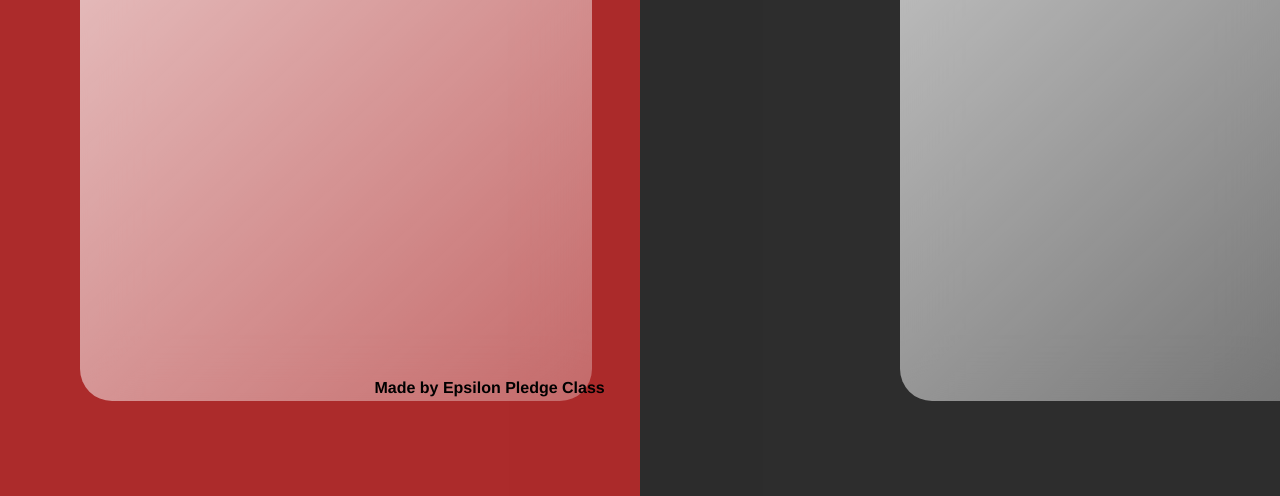
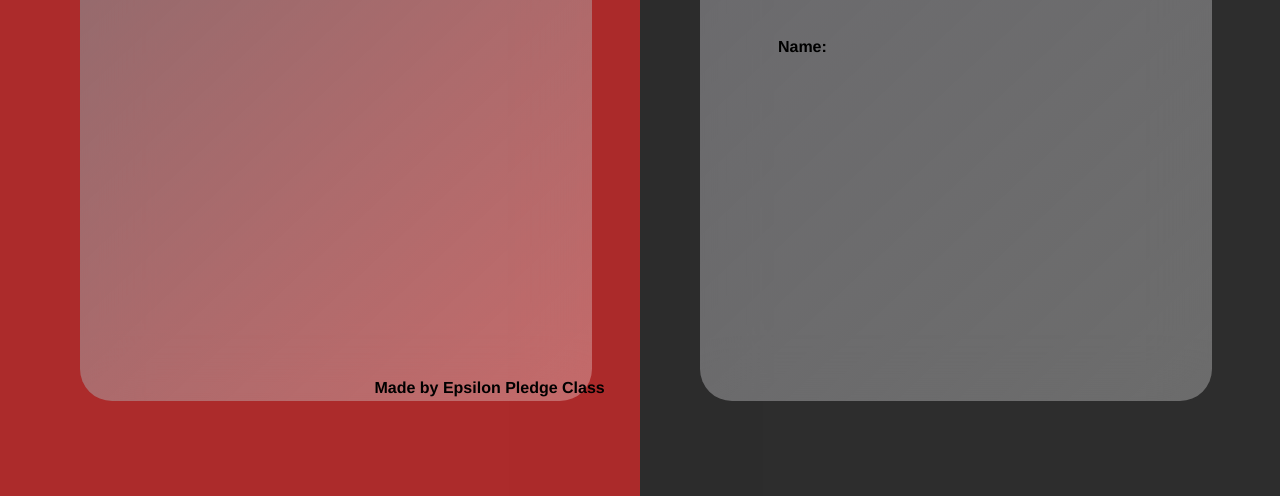
Before and after one commit to Akshin0906/Plan-iTT, a plain HTML site: page index.html in a window 1280 px wide. Shown: the part 304-800 px from the top of the page. Drawn offline with Linux system fonts and the light colour scheme.

Commit message:
Update style.css

```diff
--- a/style.css
+++ b/style.css
@@ -9,11 +9,10 @@
     --speed: 1000ms;
   }
 
-html,
-body {
-  padding: 0;
-  margin: 0;
-  font-family: "Franklin Gothic Medium", "Arial Narrow", Arial, sans-serif;
+  html, body {
+    padding:0;
+    margin:0;
+    font-family: 'Franklin Gothic Medium', 'Arial Narrow', Arial, sans-serif;
     width: 100%;
     height: 100%;
     overflow-x: hidden;
@@ -51,7 +50,18 @@ h3 {
     left: 80%;
     top: 92%;
   }
-
+  h4 {
+    font-size: 1rem;
+    color: #000;
+    position: absolute;
+    left: 50%;
+    top: 2%;
+    transform: translateX(-50%);
+    white-space: nowrap;
+    position: fixed;
+    left: 20%;
+    top: 20%;
+  }
   .button {
     display: block;
     position: absolute;
@@ -76,7 +86,7 @@ h3 {
     width: 40%;
     background: linear-gradient(
       to right bottom,
-    rgba(255, 255, 255, 0.7),
+      rgba(135, 134, 138, 0.7),
       rgba(255, 255, 255, 0.3)
     );
     border-radius: 2rem;
@@ -84,26 +94,8 @@ h3 {
     backdrop-filter: blur(2rem);
     display: flex;
     position: fixed;
-  left: 80px;
-  top: 225px;
-}
-
-.glass.right {
-  background: white;
-  min-height: 60vh;
-  width: 40%;
-  background: linear-gradient(
-    to right bottom,
-    rgba(255, 255, 255, 0.7),
-    rgba(255, 255, 255, 0.3)
-  );
-  border-radius: 2rem;
-  z-index: 2;
-  backdrop-filter: blur(2rem);
-  display: flex;
-  position: fixed;
-  left: 900px;
-  top: 225px;
+    left:80px;
+    top:225px;
   }
 
   .split.left .button:hover {
@@ -131,12 +123,12 @@ h3 {
   }
 
   .split.left {
-  left: 0;
+    left:0;
     background-size: cover;
   }
 
   .split.left:before {
-  position: absolute;
+    position:absolute;
     content: "";
     width: 100%;
     height: 100%;
@@ -144,22 +136,19 @@ h3 {
   }
 
   .split.right {
-  right: 0;
+    right:0;
     background-size: cover;
   }
 
   .split.right:before {
-  position: absolute;
+    position:absolute;
     content: "";
     width: 100%;
     height: 100%;
     background: var(--right-bg-color);
   }
 
-.split.left,
-.split.right,
-.split.right:before,
-.split.left:before {
+  .split.left, .split.right, .split.right:before, .split.left:before {
     transition: var(--speed) all ease-in-out;
   }
 
@@ -175,6 +164,7 @@ h3 {
     z-index: 2;
   }
 
+
   .hover-right .right {
     width: var(--hover-width);
   }
@@ -187,7 +177,7 @@ h3 {
     z-index: 2;
   }
 
-@media (max-width: 800px) {
+  @media(max-width: 800px) {
     h1 {
       font-size: 2rem;
     }
@@ -197,8 +187,26 @@ h3 {
     }
   }
 
-@media (max-height: 700px) {
+  @media(max-height: 700px) {
     .button {
       top: 70%;
     }
   }
+
+  .glass.right {
+    background: white;
+    min-height: 60vh;
+    width: 40%;
+    background: linear-gradient(
+      to right bottom,
+      rgba(135, 134, 138, 0.7),
+      rgba(255, 255, 255, 0.3)
+    );
+    border-radius: 2rem;
+    z-index: 2;
+    backdrop-filter: blur(2rem);
+    display: flex;
+    position: fixed;
+    left:700px;
+    top:225px;
+  }
```
Lines whose indentation alone changed are shown as unchanged.
